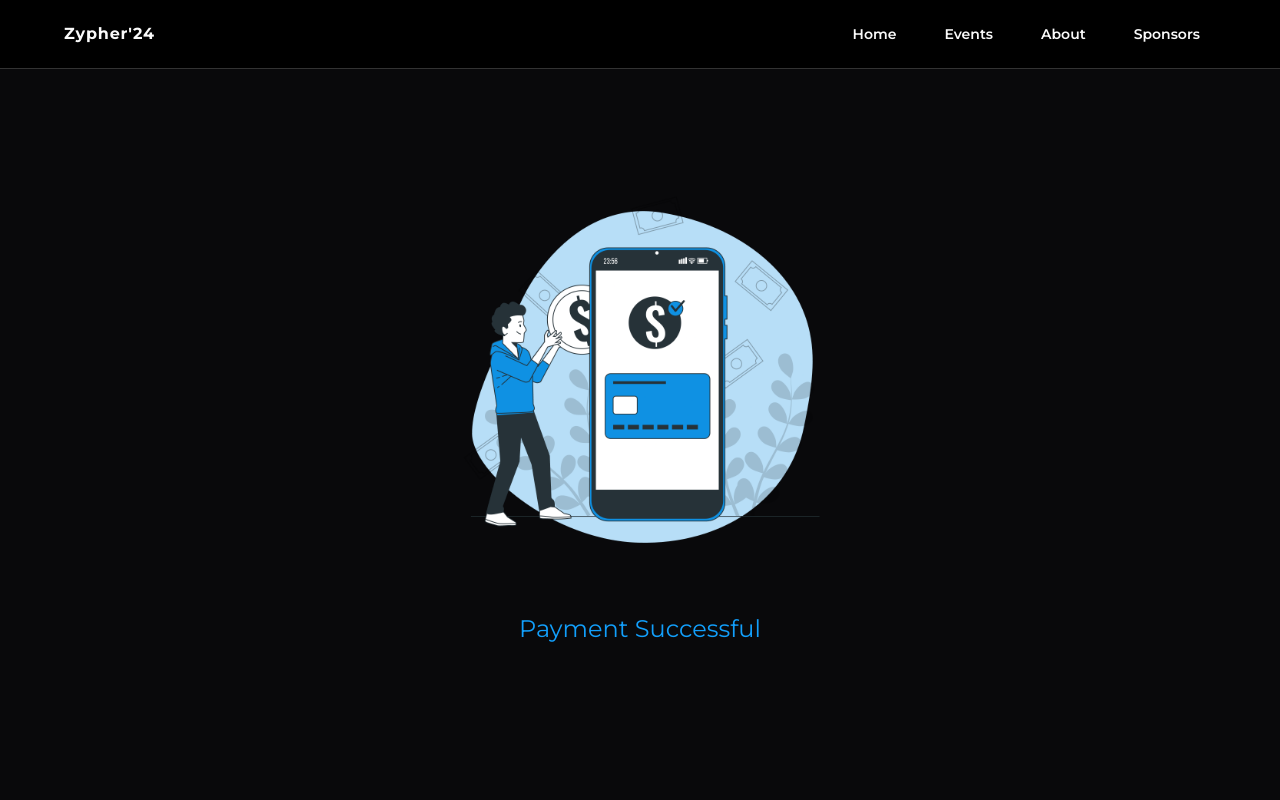
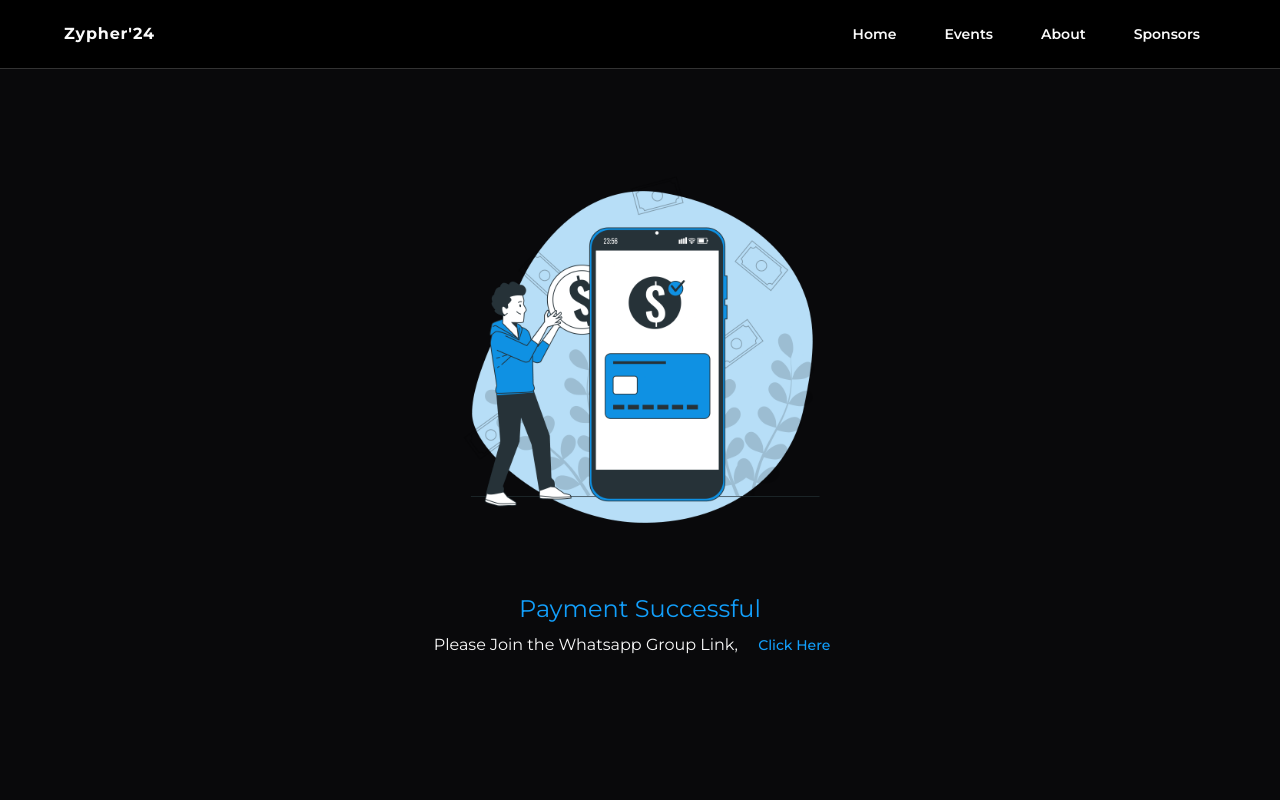
Before and after one commit to kalpithasv/srm-ai-zypher, a Next.js app: page /success in a window 1280 px wide. Shown: the top 800 px of the page. Built offline with nearby package versions, Linux system fonts and the light colour scheme.

Commit message:
Updated Whastsapp group invite link

```diff
--- a/app/success/page.tsx
+++ b/app/success/page.tsx
@@ -1,5 +1,7 @@
 import Image from "next/image";
 import SuccessImage from "@/images/success.png";
+import { Button } from "@/components/ui/button";
+import Link from "next/link";
 
 const SuccessPage = () => {
   return (
@@ -14,6 +16,17 @@ const SuccessPage = () => {
       <p className="font-semi-bold text-ui-primary text-2xl">
         Payment Successful
       </p>
+
+      <div>
+        <p>
+          Please Join the Whatsapp Group Link,{" "}
+          <Button className="text-ui-primary" variant={"link"}>
+            <Link href={"https://chat.whatsapp.com/G3SGuQDXQ4kBlqWqYdcZnO"}>
+              Click Here
+            </Link>
+          </Button>{" "}
+        </p>
+      </div>
     </div>
   );
 };
```
